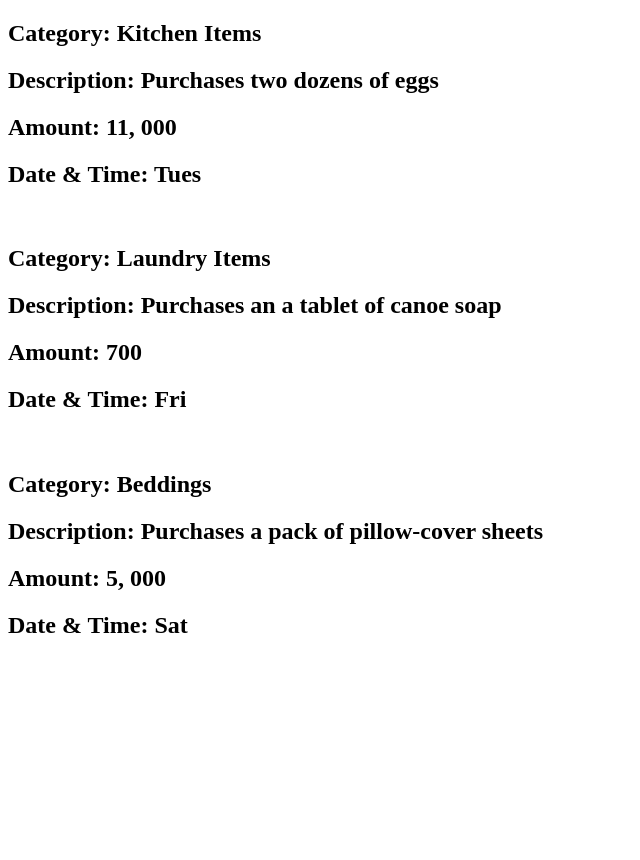
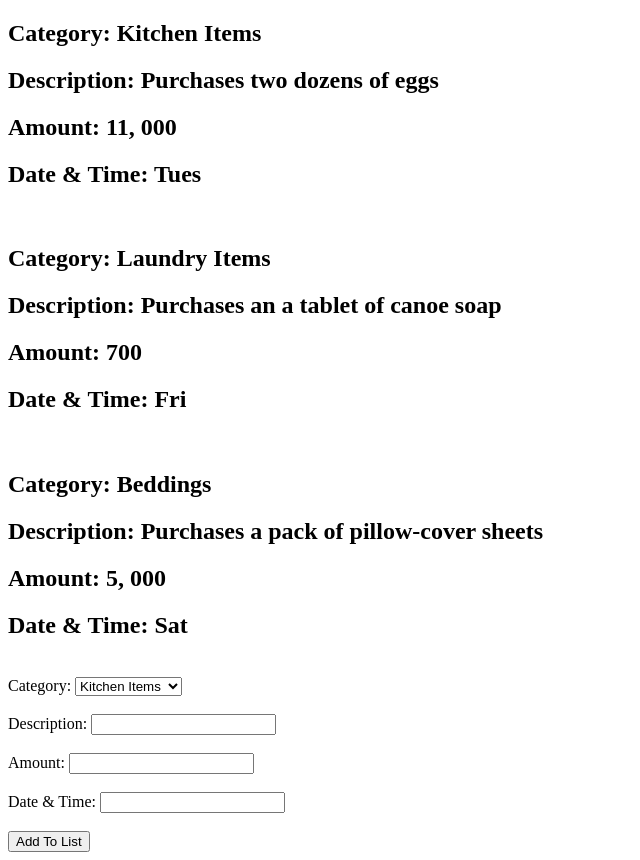
Before and after one commit to Princess-Morris/budget-track, a React (Create React App) app: page / in a window 1280 px wide. Shown: the whole page, without its empty margins (0-640 px from the left). Before the commit the page ends 800 px from the top, so only its background shows below. Built offline with nearby package versions, Linux system fonts and the light colour scheme.

Commit message:
added a submit function, change function and required props

```diff
--- a/src/App.tsx
+++ b/src/App.tsx
@@ -1,9 +1,11 @@
 import './App.css';
 import BudgetLists from './components/BudgetLists';
+import CreateList from './components/CreateList';
 
 function App() {
   return (
     <div>
+      {/* <CreateList /> */}
     <BudgetLists />
     </div>
   );
--- a/src/components/BudgetLists.tsx
+++ b/src/components/BudgetLists.tsx
@@ -1,10 +1,15 @@
-interface listProps{
+import React, { useState } from "react";
+import CreateList from "./CreateList";
+
+interface listProps {
     category: "Kitchen Items" | "Laundry Items" | "Beddings";
     description: string;
     amount: string;
-    dateTime: string
+    dateTime: string;
 }
 
+
+export default function BudgetList() {
     const list: listProps[] = [
         {
             category: "Kitchen Items",
@@ -28,11 +33,40 @@ const list: listProps[] = [
 
     ]
 
-export default function BudgetList() {
+    const [allList, setAllList] = useState<listProps[]>(list)
+
+    const [formData, setFormData] = useState<listProps>({
+        category: "Kitchen Items",
+        description: "",
+        amount: "",
+        dateTime: ""
+    })
+
+
+    const handleChange = (e: React.ChangeEvent<HTMLInputElement | HTMLSelectElement>) => {
+        setFormData((prev) => ({
+            ...prev,
+            [e.target.name]: e.target.value
+        }))
+    }
+
+    const handleSubmit = (e: any) => {
+        console.log("adding")
+        e.preventDefault()
+        setAllList([...allList, formData])
+        console.log("added")
+        setFormData({
+            category: 'Kitchen Items',
+            description: "",
+            amount: "",
+            dateTime: ""
+        })
+    }
+
     return (
         <div>
-            {list.map((list) => (
-                <div>
+            {allList.map((list, key) => (
+                <div key={key}>
                     <h2>Category: {list.category} </h2>
                     <h2>Description: {list.description} </h2>
                     <h2>Amount: {list.amount} </h2>
@@ -40,6 +74,13 @@ export default function BudgetList() {
                     <br />
                 </div>
             ))}
+            <CreateList
+                category={formData.category}
+                description={formData.description}
+                amount={formData.amount}
+                dateTime={formData.dateTime}
+                handleChange={handleChange}
+                handleSubmit={handleSubmit} />
         </div>
     )
 }
--- /dev/null
+++ b/src/components/CreateList.tsx
@@ -0,0 +1,63 @@
+interface formProps{
+    category: string;
+    description: string;
+    amount: string;
+    dateTime: string;
+    handleChange: (e: React.ChangeEvent<HTMLInputElement | HTMLSelectElement>) => void
+    handleSubmit: (e: any) => void
+}
+
+export default function CreateList({ category, description, amount, dateTime, handleChange, handleSubmit}: formProps) {
+
+
+    // const handleSubmit = (e: any) => {
+    //     console.log("adding")
+    // }
+
+    return (
+        <form onSubmit={handleSubmit}>
+            <label>Category: </label>
+            <select
+            value={category}
+            name="category"
+            onChange={handleChange}
+            >
+                <option value="Kitchen Items">Kitchen Items</option>
+                <option value="Laundry Items">Laundry Items</option>
+                <option value="Beddings">Beddings</option>
+
+            </select>
+            <br /> <br />
+
+            <label>Description: </label>
+            <input
+            type="text"
+            name="description"
+            value={description}
+            onChange={handleChange}
+            />
+            <br /> <br />
+
+            <label>Amount: </label>
+            <input
+            type="text"
+            name="amount"
+            value={amount}
+            onChange={handleChange}
+            />
+            <br /> <br />
+
+            <label>Date & Time: </label>
+            <input
+            type="text"
+            name="dateTime"
+            value={dateTime}
+            onChange={handleChange}
+            />
+            <br /> <br />
+
+            <button type="submit">Add To List</button>
+
+        </form>
+    )
+}
```
Lines whose indentation alone changed are shown as unchanged.
